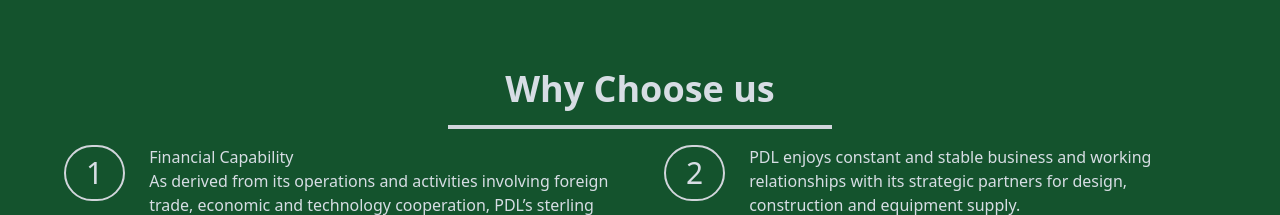
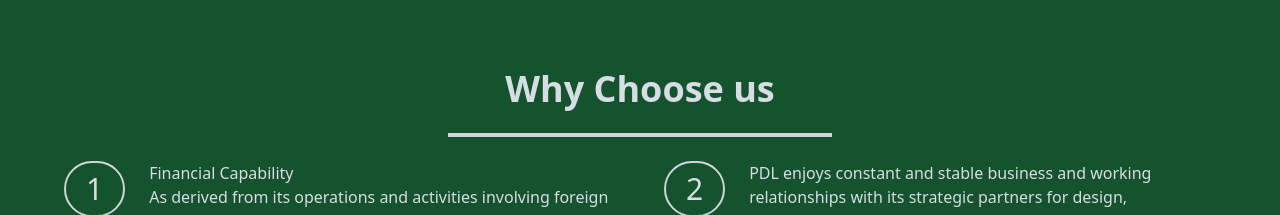
Before and after one commit to JannatulAfrozFaria/build-better, a React (Vite) app: page / in a window 1280 px wide. Shown: the part 2740-2955 px from the top of the page. Built offline with nearby package versions, Linux system fonts and the light colour scheme.

Commit message:
hr my updated

```diff
--- a/src/pages/Home/WhyChooseUs.jsx
+++ b/src/pages/Home/WhyChooseUs.jsx
@@ -11,7 +11,7 @@
         <div className='bg-green-900 text-neutral-content my-12'>
             <div className='w-[90%] mx-auto pt-24 pb-36'>
             <h1 className='text-4xl font-bold text-center' >Why Choose us</h1>
-            <hr className='border-2 border-gray-300 w-1/3  mx-auto my-4' />
+            <hr className='border-2 border-gray-300 w-1/3  mx-auto my-6' />
             <div className="grid grid-cols-2 gap-12">
                 {USP.map((item)=>(
                     <div key={item.id} className='flex items-start gap-6' >
```
